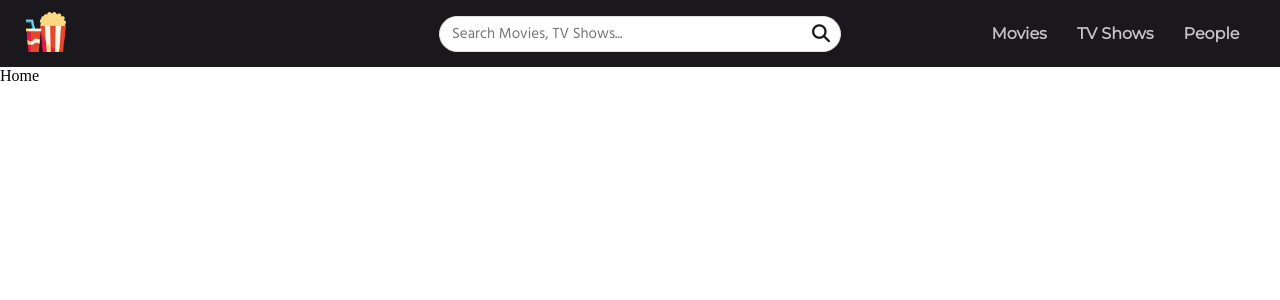
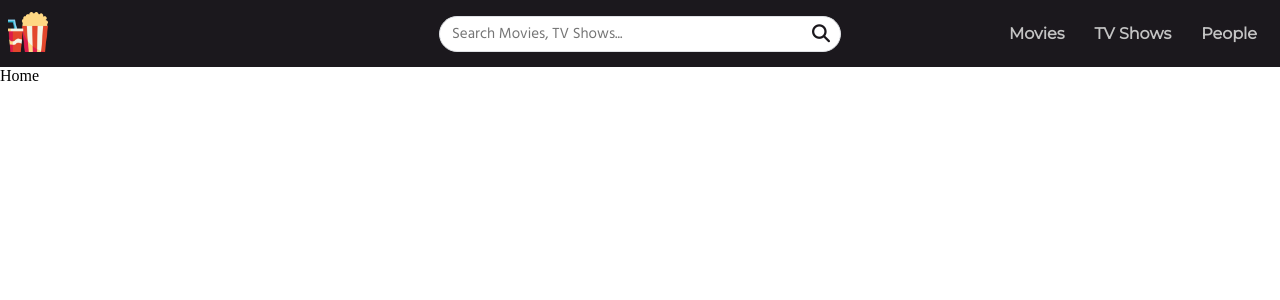
Before and after one commit to salty-turtle/popcornlist, a React (Create React App) app: page / in a window 1280 px wide. Shown: the top 300 px of the page. Built offline with nearby package versions, Linux system fonts and the light colour scheme.

Commit message:
Update NavBar styling

```diff
--- a/src/components/NavBar/NavBar.scss
+++ b/src/components/NavBar/NavBar.scss
@@ -2,9 +2,10 @@
 
 .nav-container {
   display: flex;
+  justify-content: space-between;
+  align-items: center;
   background-color: $primary-color;
-  align-items: center;
-  padding: 8px 2%;
+  padding: 8px;
 }
 
 .nav-items {
```
